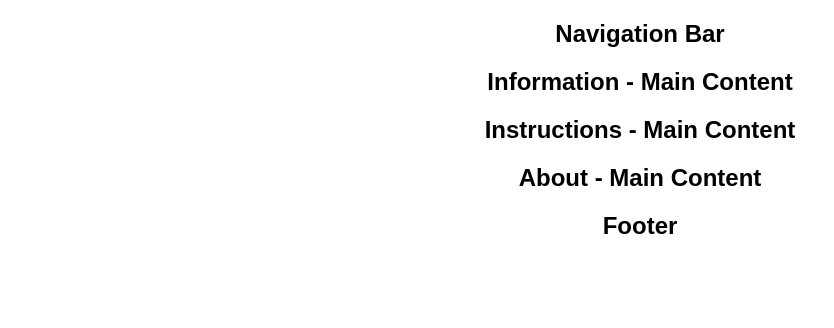
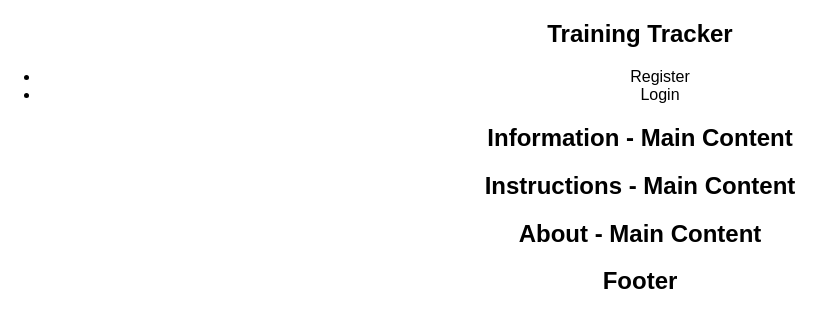
Before and after one commit to brianlpham21/sample-training-tracker-client, a React (Create React App) app: page / in a window 1280 px wide. Shown: the top 328 px of the page, without its empty margins (0-834 px from the left). Built offline with nearby package versions, Linux system fonts and the light colour scheme.

Commit message:
added to nav bar

```diff
--- a/src/components/navbar.js
+++ b/src/components/navbar.js
@@ -2,6 +2,12 @@ import React from 'react';
 
 export default function NavBar() {
   return (
-    <h2>Navigation Bar</h2>
+    <div>
+      <h2>Training Tracker</h2>
+      <ul>
+        <li>Register</li>
+        <li>Login</li>
+      </ul>
+    </div>
   )
 }
```
